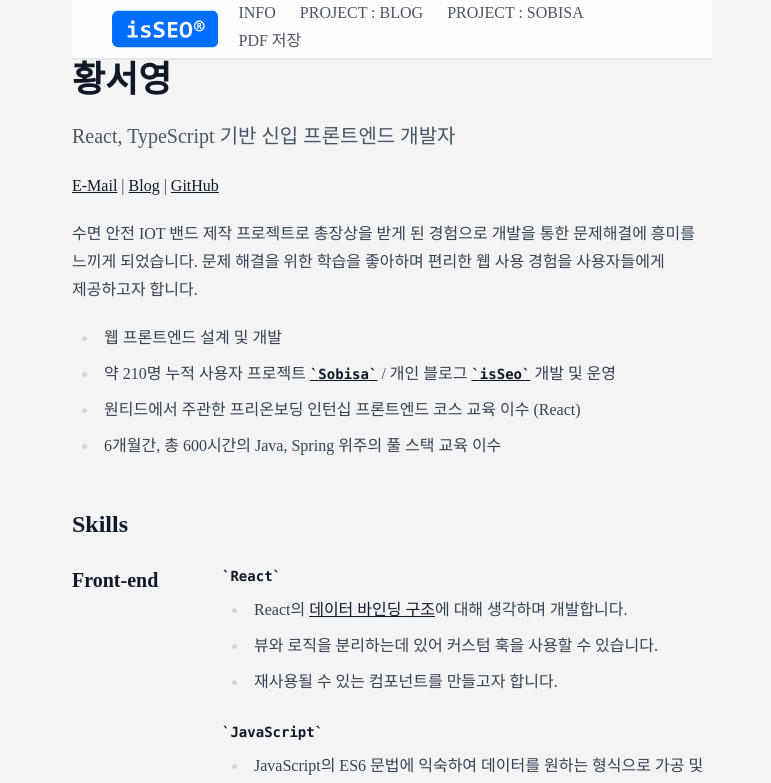
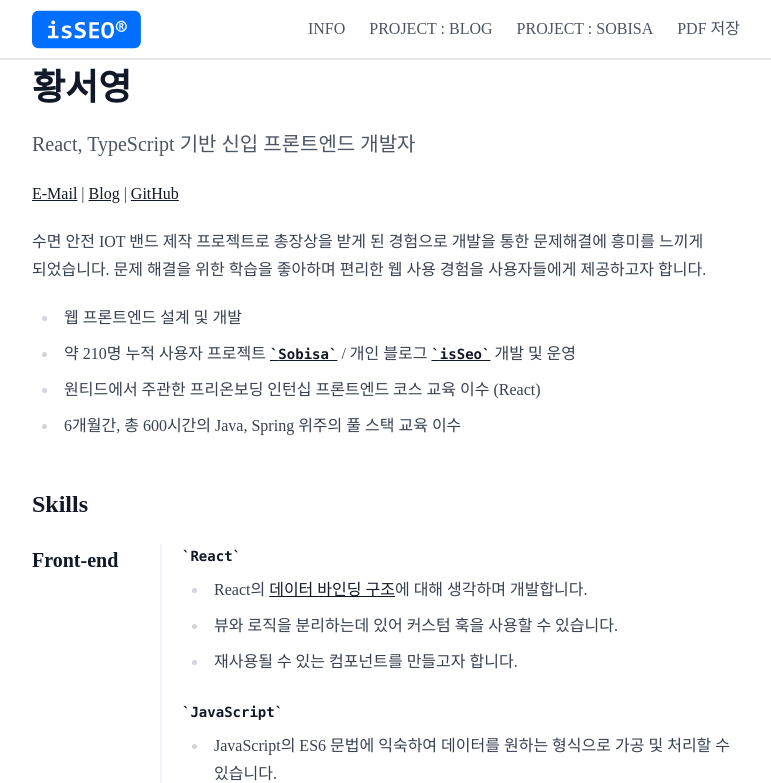
Before and after one commit to Seo0H/seo-portfolio, a React (Vite) app: page /info in a window 1280 px wide. Shown: the top 783 px of the page, without its empty margins (248-1019 px from the left). Built offline with nearby package versions, Linux system fonts and the light colour scheme; a web font is replaced by a local one.

Commit message:
[SP-22] 💄 UI. 배경 색 하얀색으로 수정

```diff
--- a/src/components/common/block/inext.tsx
+++ b/src/components/common/block/inext.tsx
@@ -7,7 +7,7 @@ export const RoundedBlock = ({ className, children, ...props }: ComponentProps<'
     <div
       className={cn(
         'rounded-block',
-        'rounded-lg border border-gray-200 bg-gray-100 px-6 py-3',
+        'rounded-lg border border-gray-200 bg-white px-6 py-1',
         className,
       )}
       {...props}
--- a/src/components/layout/global.tsx
+++ b/src/components/layout/global.tsx
@@ -1,3 +1,7 @@
 export const GlobalLayout = ({ children }: { children: React.ReactNode }) => {
-  return <div className='pt-header max-w-global-inner-width mx-auto'>{children}</div>;
+  return (
+    <div className='mx-auto max-w-global-inner-width bg-white p-header px-4 md:px-10'>
+      <div className='pt-2'>{children}</div>
+    </div>
+  );
 };
--- a/src/pages/project/index.tsx
+++ b/src/pages/project/index.tsx
@@ -18,7 +18,7 @@ const ProjectPage = () => {
   return (
     <div className='flex flex-col gap-1'>
       <RoundedBlock
-        className={`flex justify-between border-none bg-peacock-800 pb-[20px] font-bold text-peacock-200`}
+        className={`flex justify-between border-none bg-peacock-800 pb-[20px] text-[12px] font-bold text-peacock-200`}
       >
         <span>SEO - Project {projectKeys.indexOf(id) + 1}</span>
         <span>{matter.duration}</span>
--- a/tailwind.config.js
+++ b/tailwind.config.js
@@ -7,7 +7,7 @@ export default {
   theme: {
     extend: {
       maxWidth: {
-        'global-inner-width': '80ch',
+        'global-inner-width': '100ch',
       },
       height: {
         header: headerHeight,
@@ -19,6 +19,9 @@ export default {
         'peacock-800': '#125D9E',
         'peacock-200': '#99C1E4',
       },
+      spacing: {
+        header: headerHeight,
+      },
     },
   },
   plugins: [require('@tailwindcss/typography')],
```
